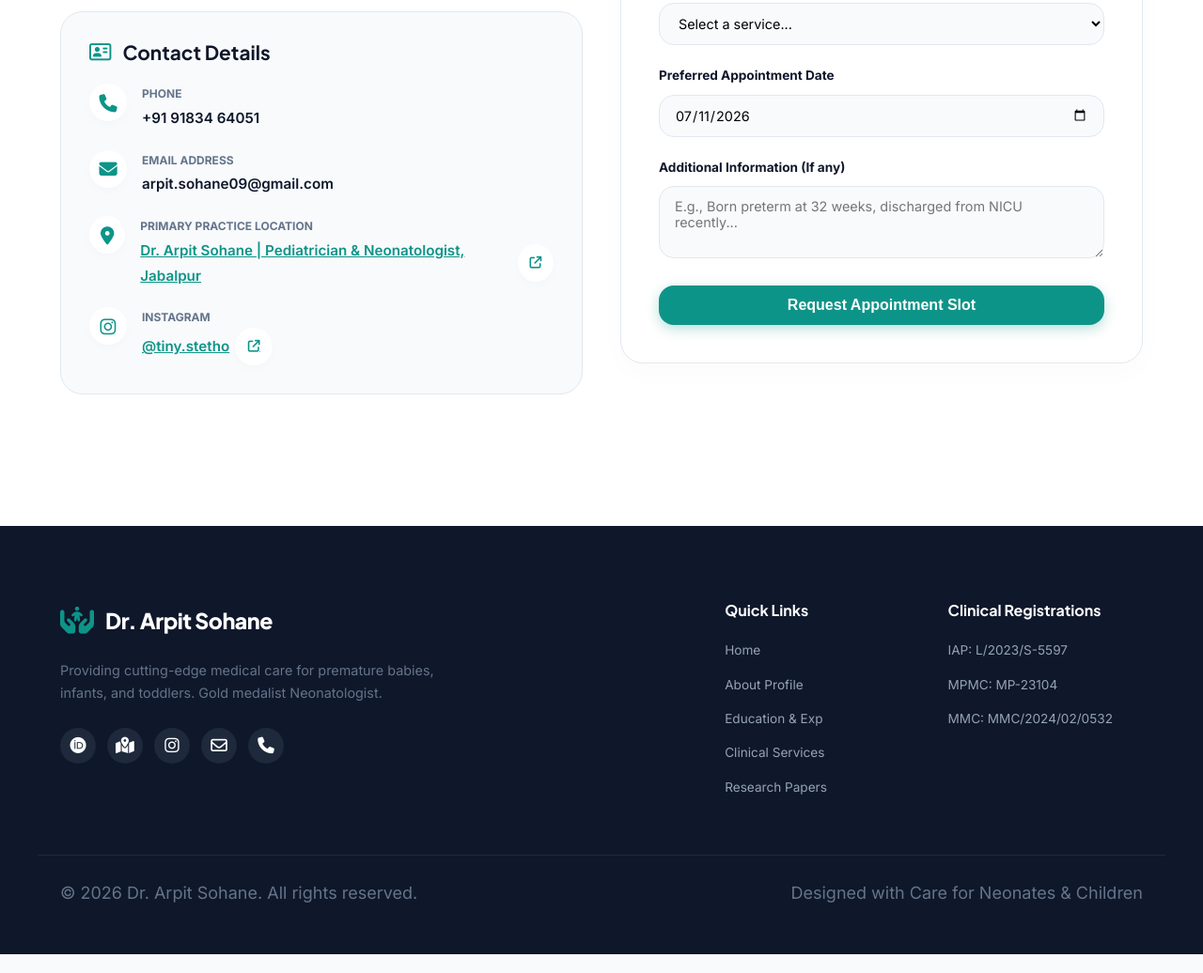
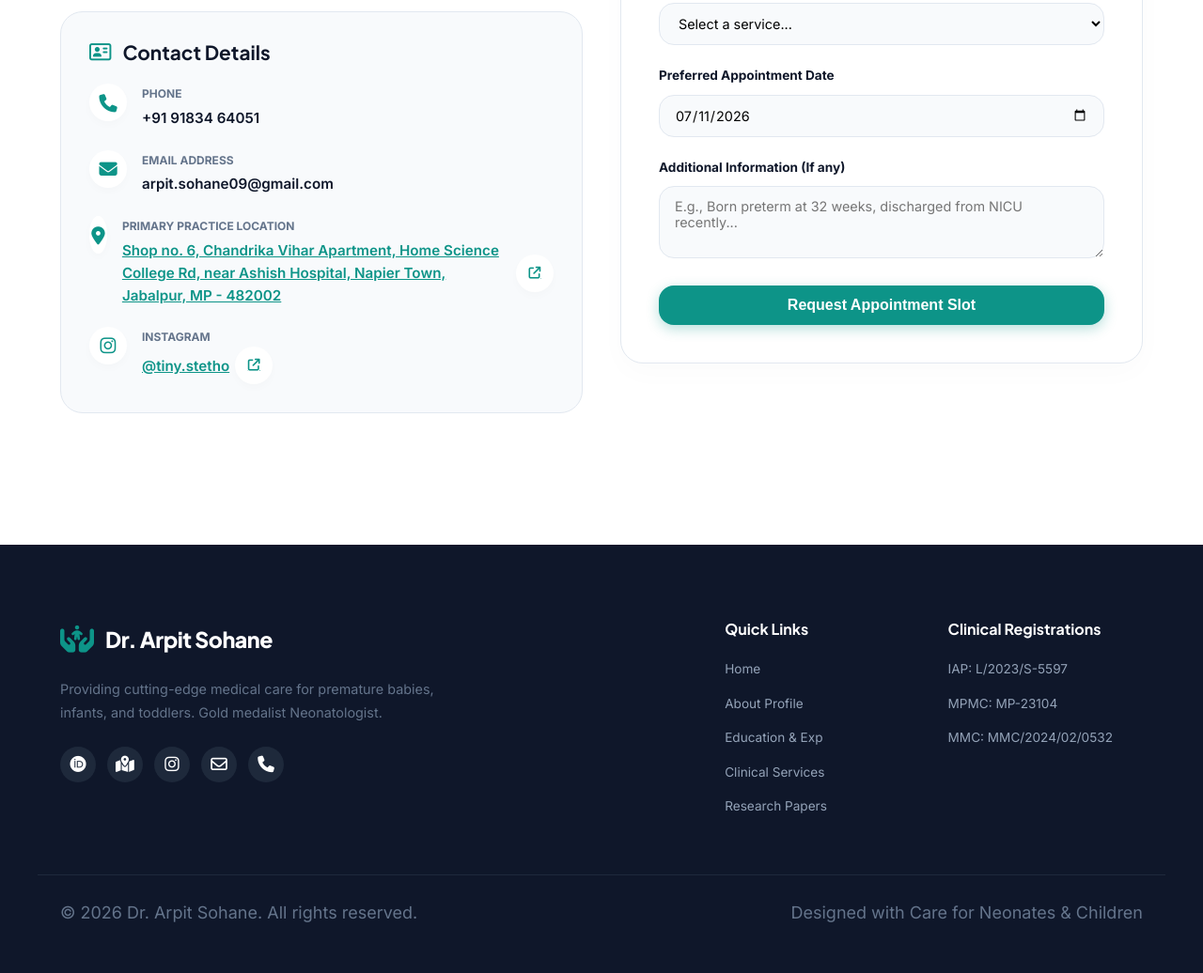
Before and after one commit to Muskannn03/Dr.-Arpit-Sohane, a plain HTML site: page index.html in a window 1280 px wide. Shown: the part 9217-10253 px from the top of the page at 94% size. Drawn offline with Linux system fonts and the light colour scheme.

Commit message:
feat: Add exact clinic street address in Jabalpur to contact section

```diff
--- a/index.html
+++ b/index.html
@@ -714,10 +714,10 @@
                                 <i class="fa-solid fa-location-dot color-teal"></i>
                                 <div>
                                     <span class="label">Primary Practice Location</span>
-                                    <a href="https://share.google/qCkHwGabs3aoJds1T" target="_blank" rel="noopener" class="value link-hover" style="color: var(--primary); font-weight: 600; text-decoration: underline; display: inline-flex; align-items: center; gap: 6px;">
-                                        <span class="en">Dr. Arpit Sohane | Pediatrician & Neonatologist, Jabalpur</span>
-                                        <span class="hi">डॉ. अर्पित सोहाने | शिशु एवं नवजात रोग विशेषज्ञ, जबलपुर</span>
-                                        <i class="fa-solid fa-arrow-up-right-from-square" style="font-size: 0.8rem;"></i>
+                                    <a href="https://share.google/qCkHwGabs3aoJds1T" target="_blank" rel="noopener" class="value link-hover" style="color: var(--primary); font-weight: 600; text-decoration: underline; display: inline-flex; align-items: center; gap: 6px; line-height: 1.6;">
+                                        <span class="en">Shop no. 6, Chandrika Vihar Apartment, Home Science College Rd, near Ashish Hospital, Napier Town, Jabalpur, MP - 482002</span>
+                                        <span class="hi">दुकान नंबर 6, चंद्रिका विहार अपार्टमेंट, होम साइंस कॉलेज रोड, आशीष अस्पताल के पास, नेपियर टाउन, जबलपुर, मध्य प्रदेश - 482002</span>
+                                        <i class="fa-solid fa-arrow-up-right-from-square" style="font-size: 0.8rem; flex-shrink: 0; margin-left: 4px;"></i>
                                     </a>
                                 </div>
                             </li>
```
